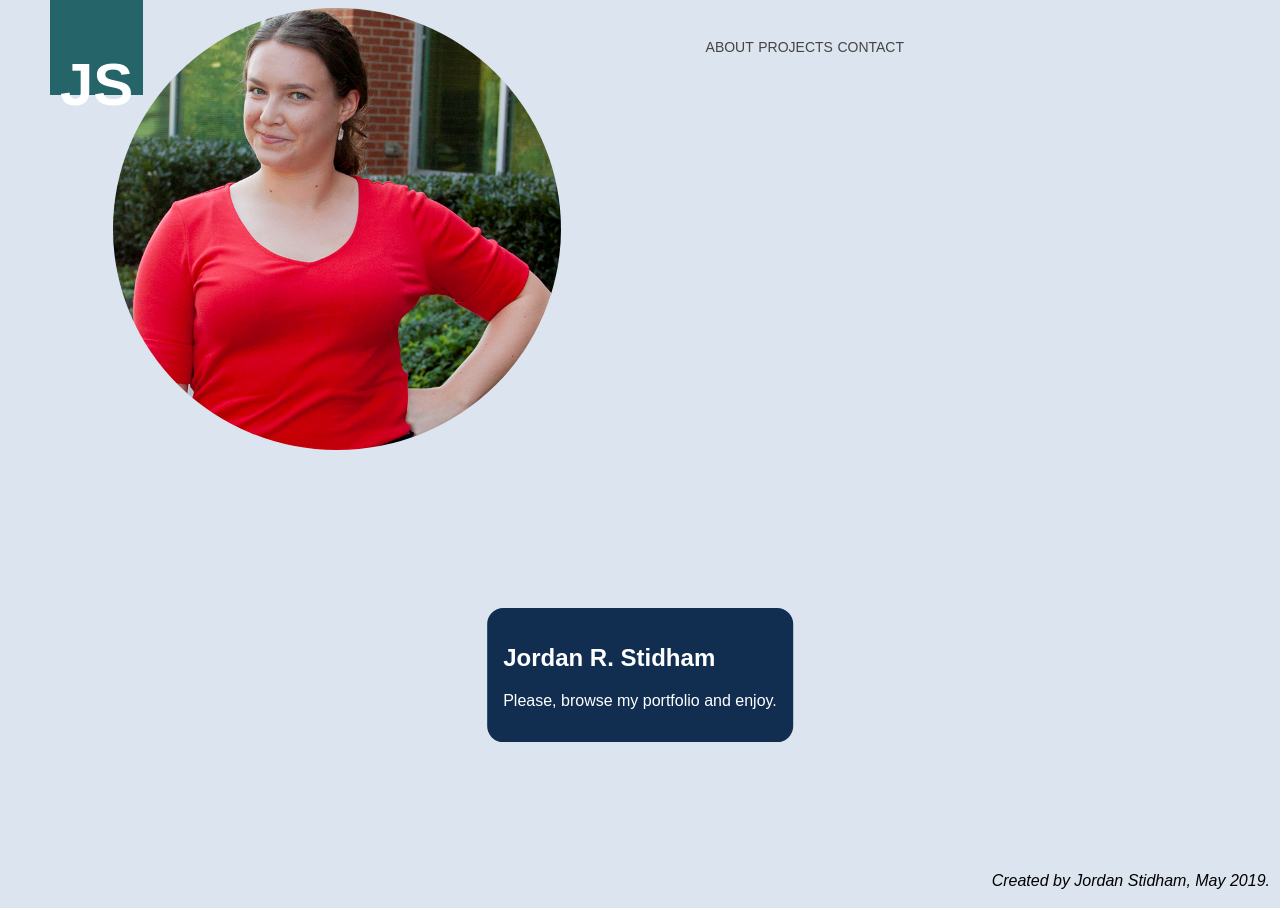
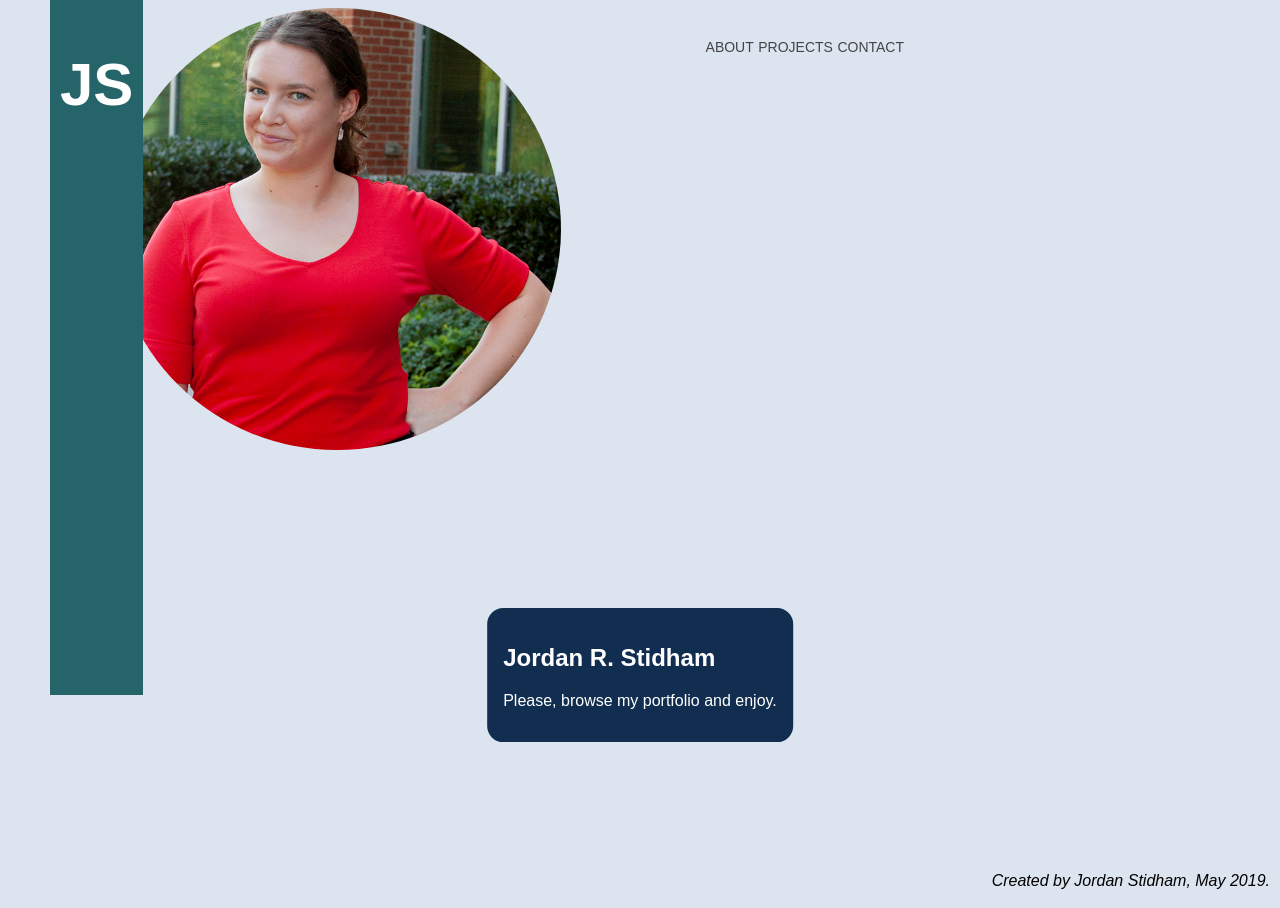
Before and after one commit to jordanstidham/PORTFOLIO, a Jekyll site: the page built from README.md, in a window 1280 px wide. Built offline with Jekyll 4.4.1, drawn with Linux system fonts in a browser that asks for light colours; our own code applies the rules of GitHub Pages for plain Markdown files.

Commit message:
Update main.css

```diff
--- a/css/main.css
+++ b/css/main.css
@@ -15,7 +15,7 @@ body {
     font-size: 30px;
     text-align: center;
     padding: 10px;
-    height: 75px;
+    height: 75%;
     position: absolute;
     left: 50px;
     top: 0;
```
